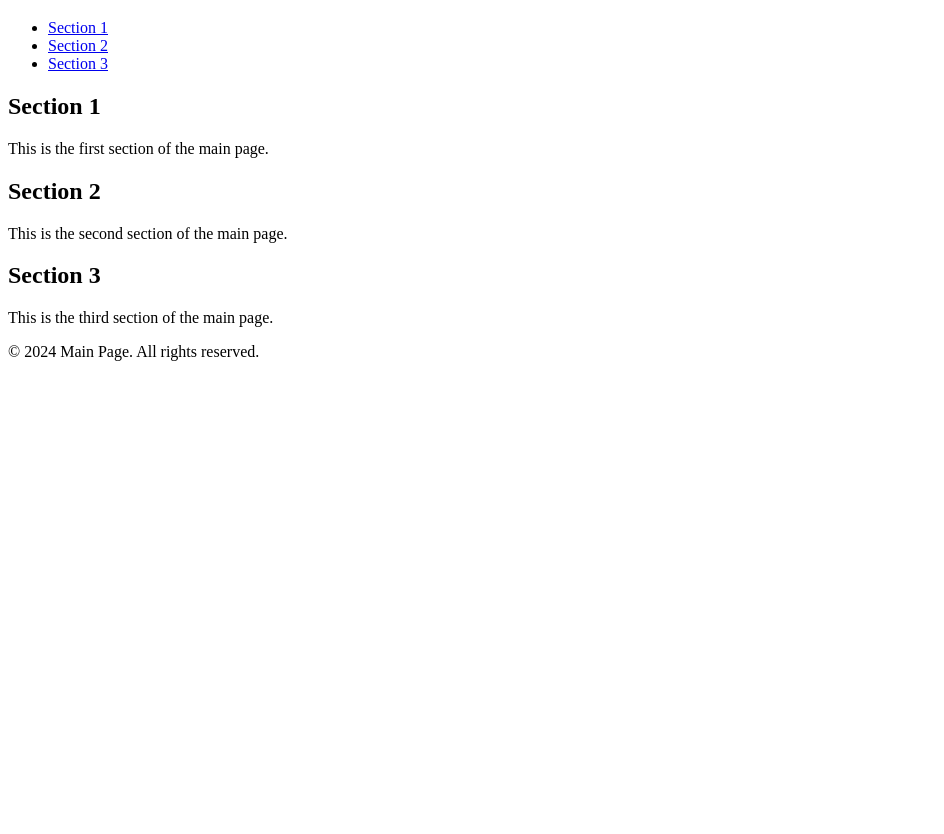
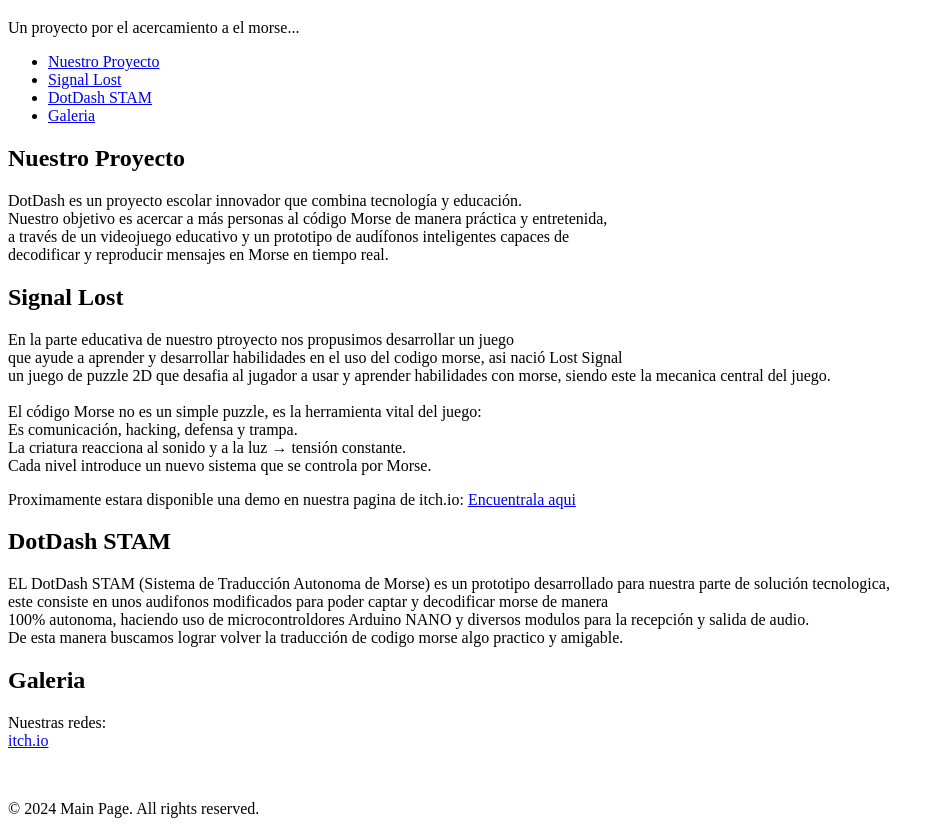
Before and after one commit to habacuq11/dotdash, a plain HTML site: page index.html in a window 1280 px wide. Shown: the part 61-895 px from the top of the page, without its empty margins (0-944 px from the left). Before the commit the page ends 800 px from the top, so only its background shows below. Drawn offline with Linux system fonts and the light colour scheme; a script that the page names is missing.

Commit message:
Actualizar index.html

```diff
--- a/index.html
+++ b/index.html
@@ -1,9 +1,9 @@
 <!DOCTYPE html>
-<html lang="en">
+<html lang="es">
 <head>
     <meta charset="UTF-8">
     <meta name="viewport" content="width=device-width, initial-scale=1.0">
-    <title>DotDash</title>
+    <title>Main Page</title>
     <link rel="stylesheet" href="styles.css">
     <script src="script.js" defer></script>
 </head>
@@ -11,28 +11,43 @@
     <header>
         <h1>DotDash</h1>
     </header>
+    <p class="st">Un proyecto por el acercamiento a el morse...</p>
     <nav>
         <ul>
-            <li><a href="#section1">Section 1</a></li>
-            <li><a href="#section2">Section 2</a></li>
-            <li><a href="#section3">Section 3</a></li>
+            <li><a href="#section1">Nuestro Proyecto</a></li>
+            <li><a href="#section2">Signal Lost</a></li>
+            <li><a href="#section3">DotDash STAM</a></li>
+            <li><a href="#gallery">Galeria</a></li>
         </ul>
     </nav>
     <main>
         <section id="section1">
-            <h2>Section 1</h2>
-            <p>This is the first section of the main page.</p>
+            <h2>Nuestro Proyecto</h2>
+            <p>DotDash es un proyecto escolar innovador que combina tecnología y educación. <br>Nuestro objetivo es acercar a más personas al código Morse de manera práctica y entretenida, <br>a través de un videojuego educativo y un prototipo de audífonos inteligentes capaces de <br>decodificar y reproducir mensajes en Morse en tiempo real.</p>
         </section>
         <section id="section2">
-            <h2>Section 2</h2>
-            <p>This is the second section of the main page.</p>
+            <h2>Signal Lost</h2>
+            <p>En la parte educativa de nuestro ptroyecto nos propusimos desarrollar un juego <br>que ayude a aprender y desarrollar habilidades en el uso del codigo morse, asi nació Lost Signal<br> un juego de puzzle 2D que desafia al jugador a usar y aprender habilidades con morse, siendo este la mecanica central del juego.<br><br>El código Morse no es un simple puzzle, es la herramienta vital del juego:
+
+<br>Es comunicación, hacking, defensa y trampa.
+
+<br>La criatura reacciona al sonido y a la luz → tensión constante.
+
+<br>Cada nivel introduce un nuevo sistema que se controla por Morse.
+ </p>
+ <p>Proximamente estara disponible una demo en nuestra pagina de itch.io: <a href="https://dotdash11.itch.io/lost-signal">Encuentrala aqui</a></p>
         </section>
         <section id="section3">
-            <h2>Section 3</h2>
-            <p>This is the third section of the main page.</p>
+            <h2>DotDash STAM</h2>
+            <p>EL DotDash STAM (Sistema de Traducción Autonoma de Morse) es un prototipo desarrollado para nuestra parte de solución tecnologica,<br> este consiste en unos audifonos modificados para poder captar y decodificar morse de manera <br>100% autonoma, haciendo uso de microcontroldores Arduino NANO y diversos modulos para la recepción y salida de audio.<br>De esta manera buscamos lograr volver la traducción de codigo morse algo practico y amigable.</p>
+        </section>
+        <section id="gallery">
+            <h2>Galeria</h2>
         </section>
     </main>
     <footer>
+        <p>Nuestras redes:<br><a href="https://dotdash11.itch.io/lost-signal">itch.io</a></p>
+        <br>
         <p>&copy; 2024 Main Page. All rights reserved.</p>
     </footer>
 </body>
```
